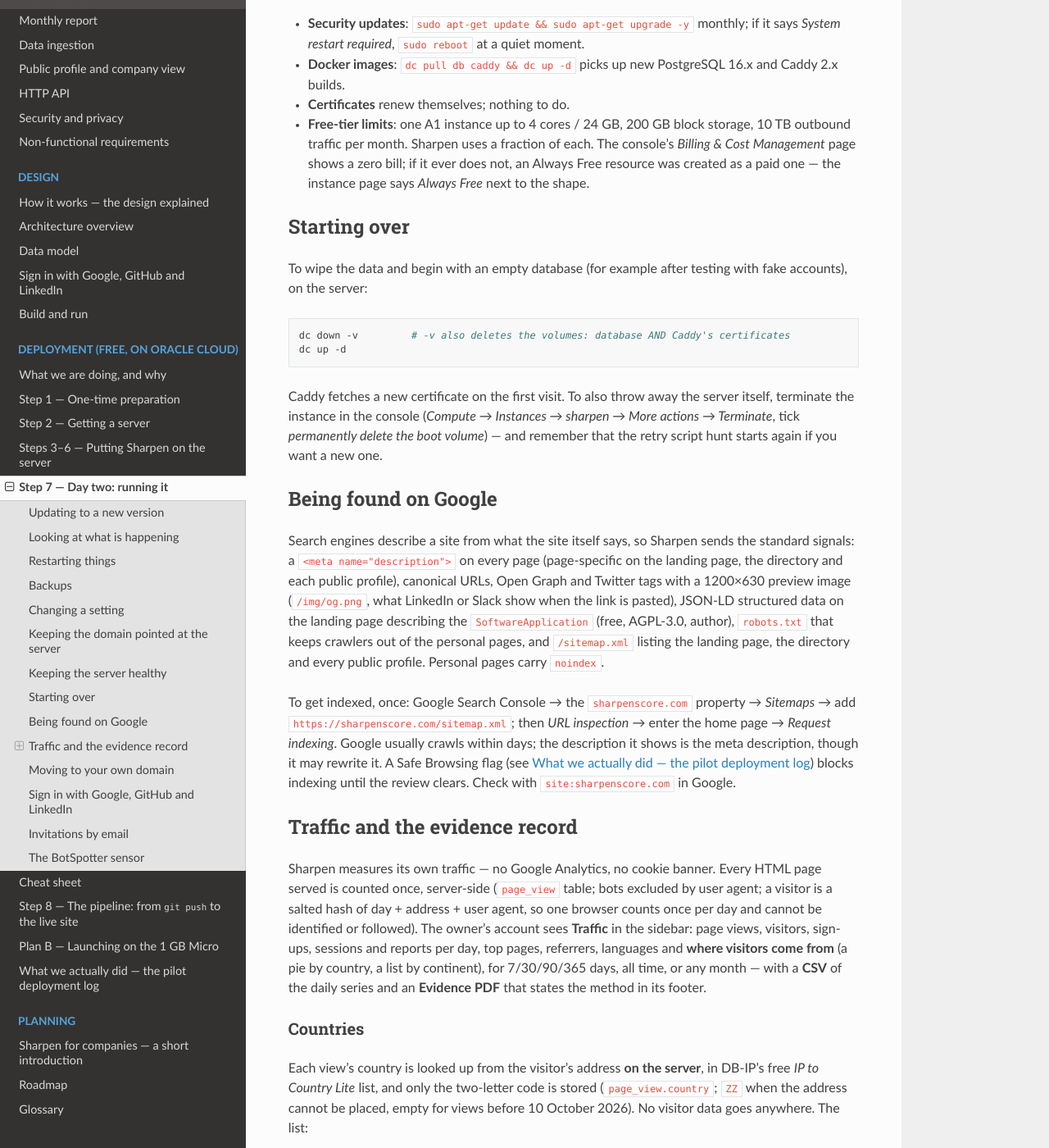
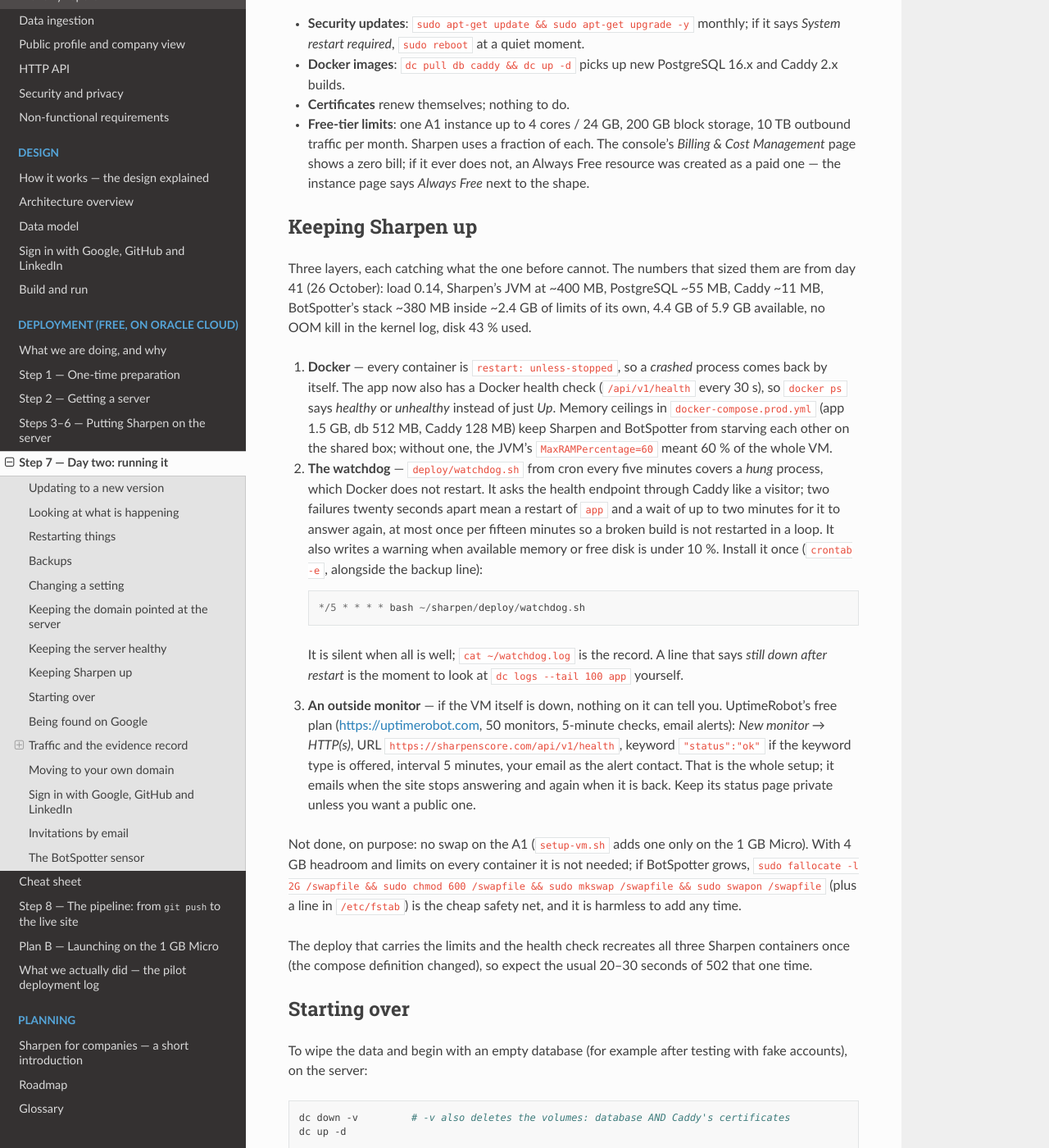
Before and after one commit to bhushanladde02/sharpen, a Sphinx documentation site: the page built from docs/deployment/05-day-two.rst, in a window 1280 px wide and 1400 px high, scrolled down 3241 px. Shown: the whole window at 82% size. Built offline with Sphinx 7.4.7 and the Read the Docs theme 3.1.0, drawn with Linux system fonts in a browser that asks for light colours.

Commit message:
Keep it up: memory limits and a health check on the containers, a five-minute watchdog that restarts a hung app, and an outside-monitor setup

```diff
--- a/docs/deployment/05-day-two.rst
+++ b/docs/deployment/05-day-two.rst
@@ -151,6 +151,42 @@
   per month. Sharpen uses a fraction of each. The console's *Billing & Cost Management* page shows a zero
   bill; if it ever does not, an Always Free resource was created as a paid one — the instance page says
   *Always Free* next to the shape.
+
+Keeping Sharpen up
+------------------
+
+Three layers, each catching what the one before cannot. The numbers that sized them are from day 41 (26
+October): load 0.14, Sharpen's JVM at ~400 MB, PostgreSQL ~55 MB, Caddy ~11 MB, BotSpotter's stack ~380 MB inside
+~2.4 GB of limits of its own, 4.4 GB of 5.9 GB available, no OOM kill in the kernel log, disk 43 % used.
+
+1. **Docker** — every container is ``restart: unless-stopped``, so a *crashed* process comes back by itself. The
+   app now also has a Docker health check (``/api/v1/health`` every 30 s), so ``docker ps`` says *healthy* or
+   *unhealthy* instead of just *Up*. Memory ceilings in ``docker-compose.prod.yml`` (app 1.5 GB, db 512 MB, Caddy
+   128 MB) keep Sharpen and BotSpotter from starving each other on the shared box; without one, the JVM's
+   ``MaxRAMPercentage=60`` meant 60 % of the whole VM.
+2. **The watchdog** — ``deploy/watchdog.sh`` from cron every five minutes covers a *hung* process, which Docker
+   does not restart. It asks the health endpoint through Caddy like a visitor; two failures twenty seconds apart
+   mean a restart of ``app`` and a wait of up to two minutes for it to answer again, at most once per fifteen
+   minutes so a broken build is not restarted in a loop. It also writes a warning when available memory or free
+   disk is under 10 %. Install it once (``crontab -e``, alongside the backup line)::
+
+       */5 * * * * bash ~/sharpen/deploy/watchdog.sh
+
+   It is silent when all is well; ``cat ~/watchdog.log`` is the record. A line that says *still down after
+   restart* is the moment to look at ``dc logs --tail 100 app`` yourself.
+3. **An outside monitor** — if the VM itself is down, nothing on it can tell you. UptimeRobot's free plan
+   (https://uptimerobot.com, 50 monitors, 5-minute checks, email alerts): *New monitor → HTTP(s)*, URL
+   ``https://sharpenscore.com/api/v1/health``, keyword ``"status":"ok"`` if the keyword type is offered, interval 5
+   minutes, your email as the alert contact. That is the whole setup; it emails when the site stops answering
+   and again when it is back. Keep its status page private unless you want a public one.
+
+Not done, on purpose: no swap on the A1 (``setup-vm.sh`` adds one only on the 1 GB Micro). With 4 GB headroom and
+limits on every container it is not needed; if BotSpotter grows, ``sudo fallocate -l 2G /swapfile && sudo chmod
+600 /swapfile && sudo mkswap /swapfile && sudo swapon /swapfile`` (plus a line in ``/etc/fstab``) is the cheap
+safety net, and it is harmless to add any time.
+
+The deploy that carries the limits and the health check recreates all three Sharpen containers once (the compose
+definition changed), so expect the usual 20–30 seconds of 502 that one time.
 
 Starting over
 -------------
```
Also changed, not shown: docs/deployment/09-pilot-log.rst (+16 -0 lines), docs/requirements/10-nonfunctional.rst (+7 -0 lines), deploy/README.md, 2 other files.
